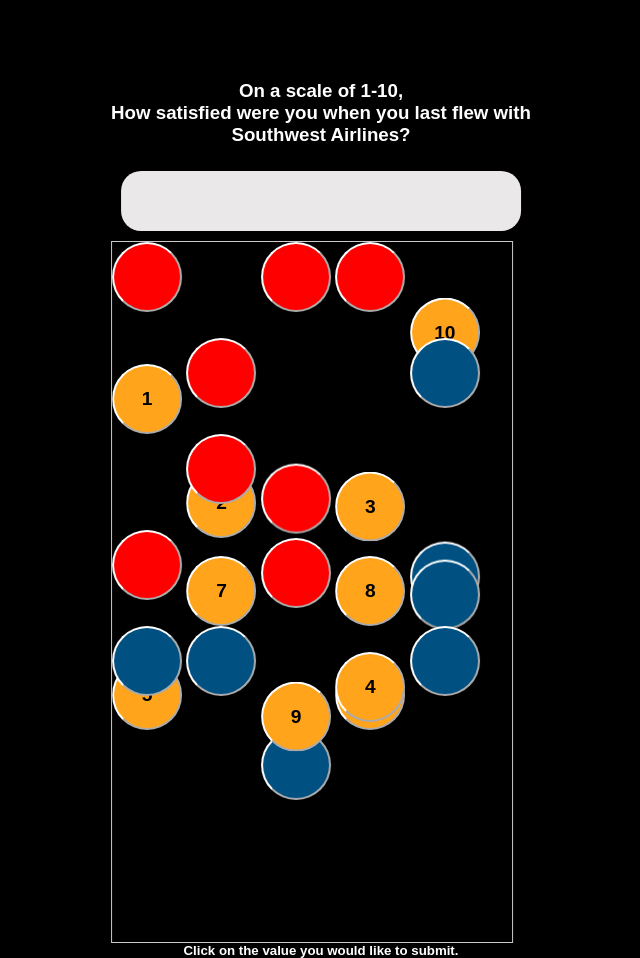
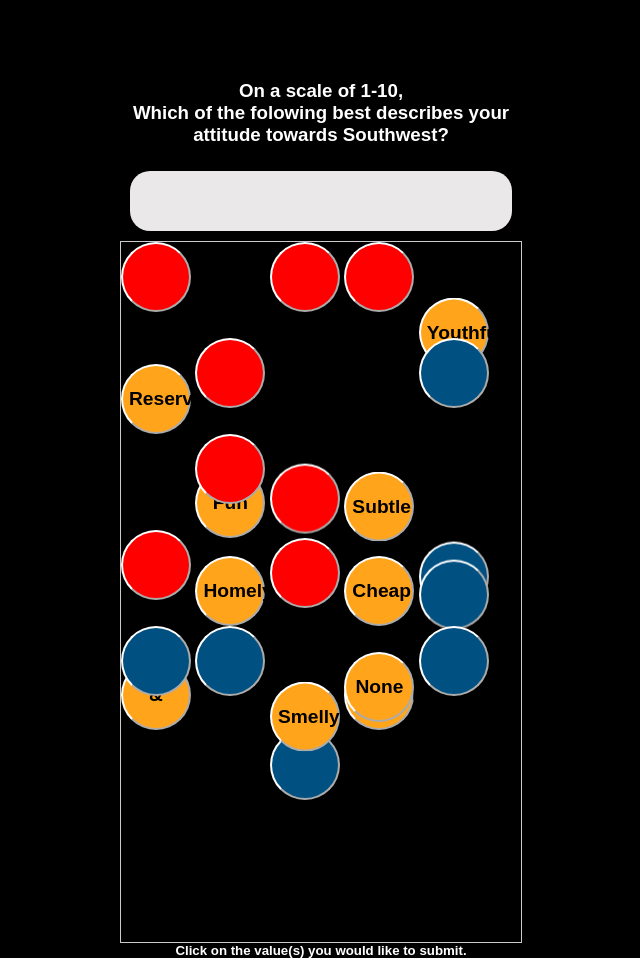
Before and after one commit to vliutx/SWA-CHIP-SWOL-NPS-Survey, a plain HTML site: page surveyPart3.html in a window 1280 px wide. Shown: the whole page, without its empty margins (319-959 px from the left). Drawn offline with Linux system fonts and the light colour scheme.

Commit message:
changed question and answers

```diff
--- a/surveyPart3.html
+++ b/surveyPart3.html
@@ -10,7 +10,7 @@
 </head>
 <body>
     <div class="center">
-        <h3 class="t-center mrg-25">On a scale of 1-10,<br>How satisfied were you when you last flew with<br> Southwest Airlines?</h3>
+        <h3 class="t-center mrg-25">On a scale of 1-10,<br>Which of the folowing best describes your<br>attitude towards Southwest?</h3>
         <h1 class="t-center phone-number mrg-25"></h1>
         <div id="visor" class="visor"></div>
         <div class="keyboard">
@@ -21,44 +21,44 @@
     <div class="numbers">
       <div class="firstRow">
         <button id="" onclick="convert()" class="ball clear"> </button>
-        <button id="2" onclick="onClick(id)" class="ball ball3 number">2</button>
+        <button id="Fun" onclick="onClick(id)" class="ball ball3 number">Fun</button>
         <button id="" onclick="convert()" class="ball clear"> </button>
         <button id="" onclick="onClick(id)" class="ball clear"> </button>
-        <button id="10" onclick="onClick(id)" class="ball ball2 number">10</button>
+        <button id="Youthful" onclick="onClick(id)" class="ball ball2 number">Youthful</button>
       </div>
       <div class="secondRow">
-        <button id="1" onclick="onClick(id)" class="ball number">1</button>
+        <button id="Reserved" onclick="onClick(id)" class="ball number">Reserved</button>
         <button id="" onclick="convert()" class="ball clear"> </button>
         <button id="" onclick="clearVisor()" class="ball ball3 clear"> </button>
-        <button id="3" onclick="onClick(id)" class="ball ball4 number">3</button>
+        <button id="Subtle" onclick="onClick(id)" class="ball ball4 number">Subtle</button>
         <button id="" class="ball symbol"> </button>
       </div>
       <div class="thirdRow">
-        <button id="5" onclick="onClick(id)" class="ball ball3 number">5</button>
+        <button id=" & " onclick="onClick(id)" class="ball ball3 number">&</button>
         <button id="" onclick="convert()" class="ball clear"> </button>
         <button id="" onclick="equalSym()" class="ball ball2 equal"> </button>
-        <button id="6" onclick="onClick(id)" class="ball ball3 number">6</button>
+        <button id="Vibrant" onclick="onClick(id)" class="ball ball3 number">Vibrant</button>
         <button id="" onclick="onClick(id)" class="ball ball4 symbol"> </button>
       </div>
       <div class="fourthRow">
         <button id="" onclick="convert()" class="ball clear"> </button>
-        <button id="7" onclick="onClick(id)" class="ball number">7</button>
+        <button id="Homely" onclick="onClick(id)" class="ball number">Homely</button>
         <button id="" class="ball ball3 symbol"> </button>
-        <button id="8" onclick="onClick(id)" class="ball number">8</button>
+        <button id="Cheap" onclick="onClick(id)" class="ball number">Cheap</button>
         <button id="" class="ball ball2 symbol"> </button>
       </div>
       <div class="fifthRow">
         <button id="" class="ball symbol"> </button>
         <button id="" class="ball symbol"> </button>
-        <button id="9" onclick="onClick(id)" class="ball ball2 number">9</button>
-        <button id="4" onclick="onClick(id)" class="ball number">4</button>
-        <button id="" class="ball symbol"> </button>
+        <button id="Smelly" onclick="onClick(id)" class="ball ball2 number">Smelly</button>
+        <button id="None" onclick="onClick(id)" class="ball number">None</button>
+        <button id="" class="ball symbol"></button>
       </div>
      </div>
 
         </div>
     </div>
-    <h5 class="t-center">Click on the value you would like to submit.</h5>
+    <h5 class="t-center">Click on the value(s) you would like to submit.</h5>
     <!--<button>Submit</button>-->
     <script src="assets/js/annoyingCalculator.js"></script>
 </body>
```
